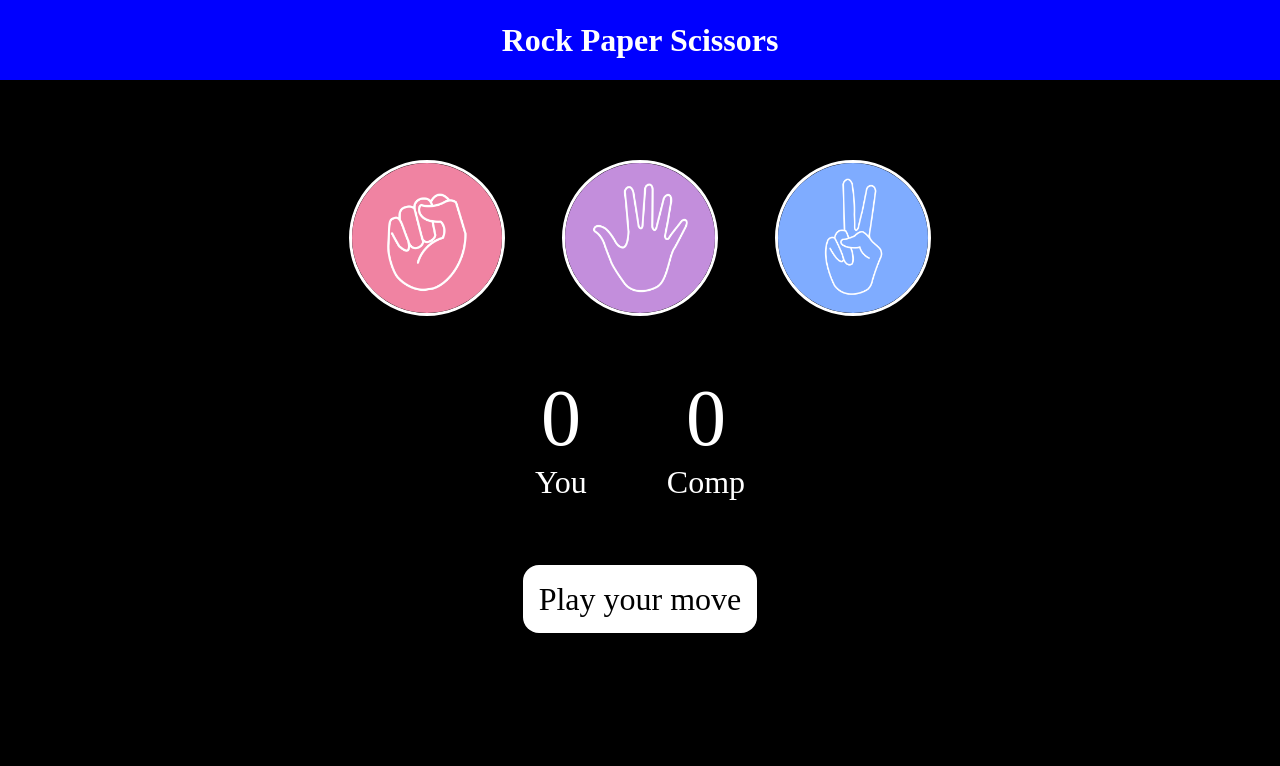
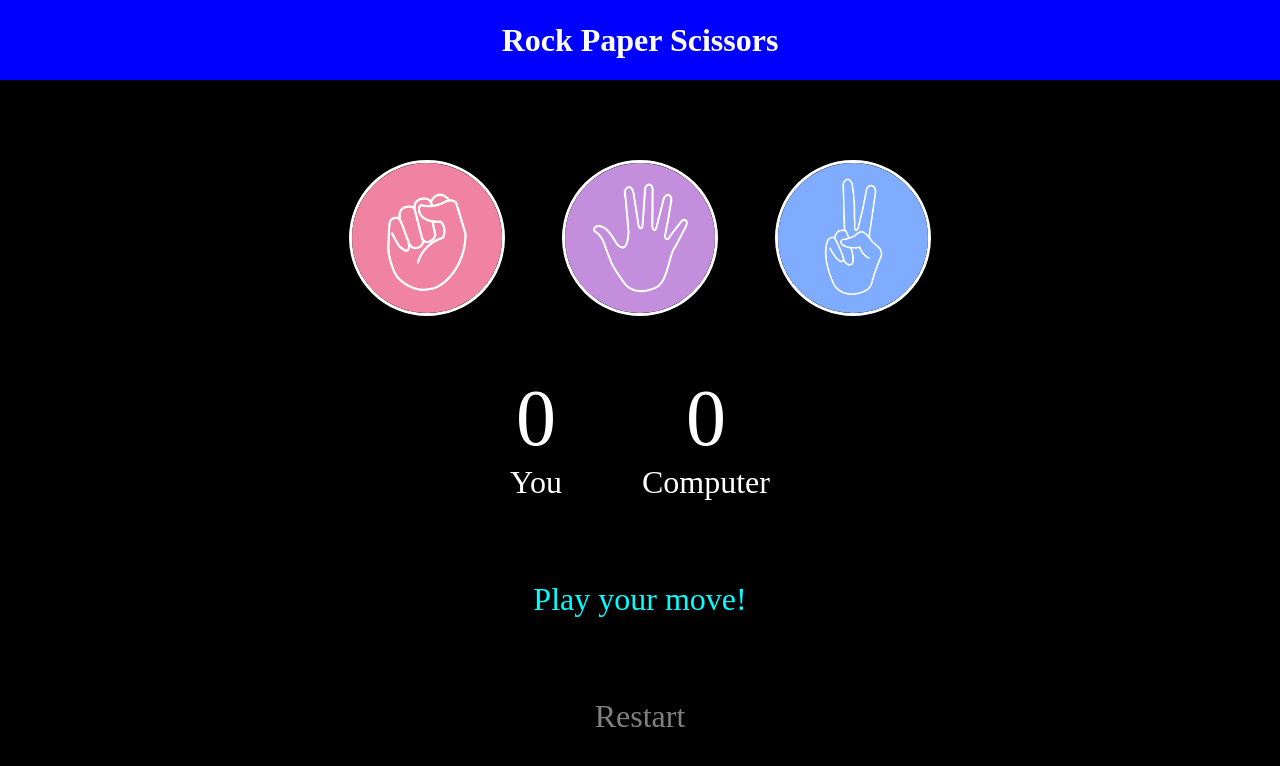
Before and after one commit to PrathyushaVeturi/Projects, a plain HTML site: page index.html in a window 1280 px wide. Drawn offline with Linux system fonts and the light colour scheme.

Commit message:
modified_rock-paper-scissors

```diff
--- a/app.js
+++ b/app.js
@@ -7,6 +7,7 @@ const msg = document.querySelector("#msg");
 const userScorePara = document.querySelector("#user-score");   // to access the count of the user score
 const compScorePara = document.querySelector("#comp-score");   // to access the count of the comp score
 
+const restart = document.querySelector("#re-start");  //to access the restart option...
 
 //generating the computer choice...
 const genCompChoice = () => {
@@ -89,3 +90,14 @@ choices.forEach((choice) => {
         playGame(userChoice);
     });
 });
+
+
+restart.addEventListener("click", () => {
+    userScore = 0;
+    compScore = 0;
+    userScorePara.innerText = userScore;
+    compScorePara.innerText = compScore;
+    msg.innerHTML = "Start Again!";
+    msg.style.backgroundColor= "black";
+    msg.style.color="purple";
+});
--- a/index.html
+++ b/index.html
@@ -35,14 +35,20 @@
         <!-- Computer score -->
         <div class="score">
             <p id="comp-score">0</p>
-            <p>Comp</p>
+            <p>Computer</p>
         </div>
     </div>
 
     <!-- Message -->
     <div class="msg-container">
-        <p id="msg">Play your move</p>
+        <p id="msg">Play your move!</p>
     </div>
+
+    <!-- to restart the game... -->
+    <div class="restart">
+        <p id="re-start">Restart</p>
+    </div>
+
 
     <!-- Javascript -->
     <script src="app.js"></script>
--- a/styles.css
+++ b/styles.css
@@ -64,10 +64,24 @@ img{
 }
 
 #msg{
-    background-color: white;
-    color: black;
+    color:aqua;
     font-size: 2rem;
     display:inline;
     padding: 1rem;
     border-radius: 1rem;
 }
+
+.restart{
+    margin-top: 5rem;
+    opacity: 0.5;
+}
+
+#re-start{
+    font-size: 2rem;
+    display: inline;
+}
+
+.restart:hover{
+    cursor: pointer;
+    opacity: 1;
+}
```
